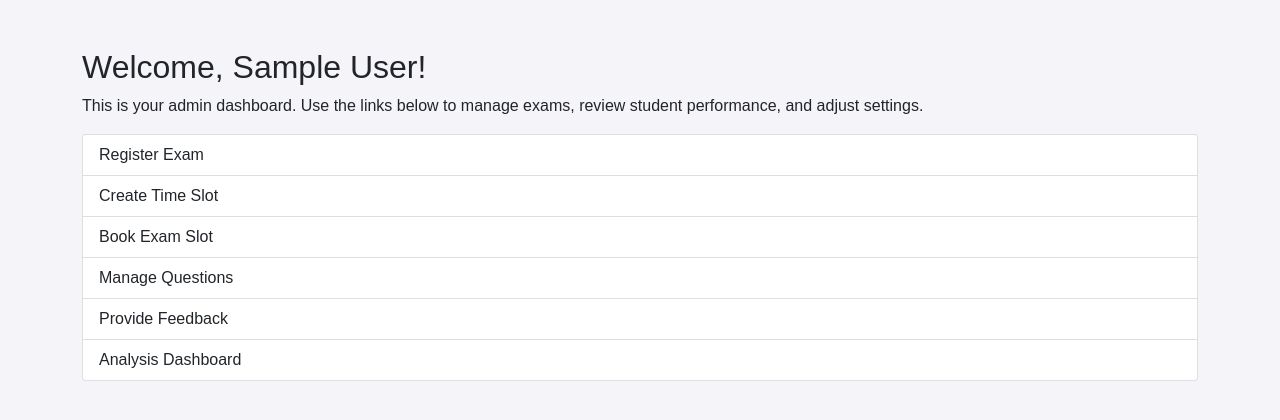
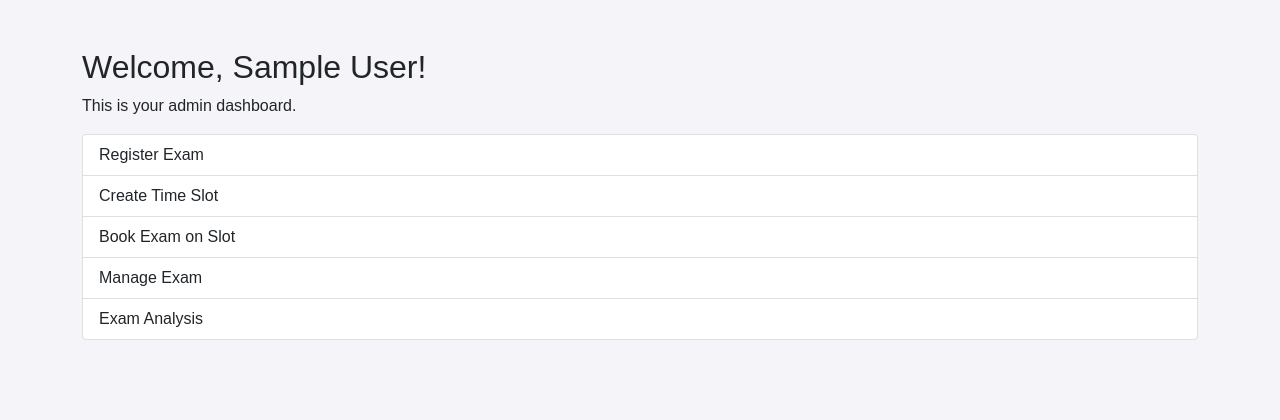
Before and after one commit to aryanthepain/DBMS_lab, a PHP site: page /pages/admin_dashboard.php in a window 1280 px wide. Shown: the part 86-506 px from the top of the page. Run offline with PHP 8.4, Linux system fonts and the light colour scheme; the visitor is signed in with stand-in values (Sample User, id 1).

Commit message:
manage exam

```diff
--- a/pages/admin_dashboard.php
+++ b/pages/admin_dashboard.php
@@ -20,15 +20,13 @@ if (!isset($_SESSION['admin'])) {
     <?php include 'navbar.php'; ?>
     <div class="container mt-5">
         <h2>Welcome, <?php echo htmlspecialchars($_SESSION['admin_name']); ?>!</h2>
-        <p>This is your admin dashboard. Use the links below to manage exams, review student performance, and adjust settings.</p>
+        <p>This is your admin dashboard.</p>
         <div class="list-group">
             <a href="exam_registration.php" class="list-group-item list-group-item-action">Register Exam</a>
             <a href="create_timeslot.php" class="list-group-item list-group-item-action">Create Time Slot</a>
-            <a href="book_exam_slot.php" class="list-group-item list-group-item-action">Book Exam Slot</a>
-            <a href="manage_questions.php" class="list-group-item list-group-item-action">Manage Questions</a>
-            <a href="feedback.php" class="list-group-item list-group-item-action">Provide Feedback</a>
-            <a href="dashboard_analysis.php" class="list-group-item list-group-item-action">Analysis Dashboard</a>
-            <!-- Add more admin-only functions as needed -->
+            <a href="book_exam_slot.php" class="list-group-item list-group-item-action">Book Exam on Slot</a>
+            <a href="manage_exam.php" class="list-group-item list-group-item-action">Manage Exam</a>
+            <a href="exam_analysis.php" class="list-group-item list-group-item-action">Exam Analysis</a>
         </div>
     </div>
     <script src="https://cdn.jsdelivr.net/npm/bootstrap@5.0.2/dist/js/bootstrap.bundle.min.js"></script>
```
